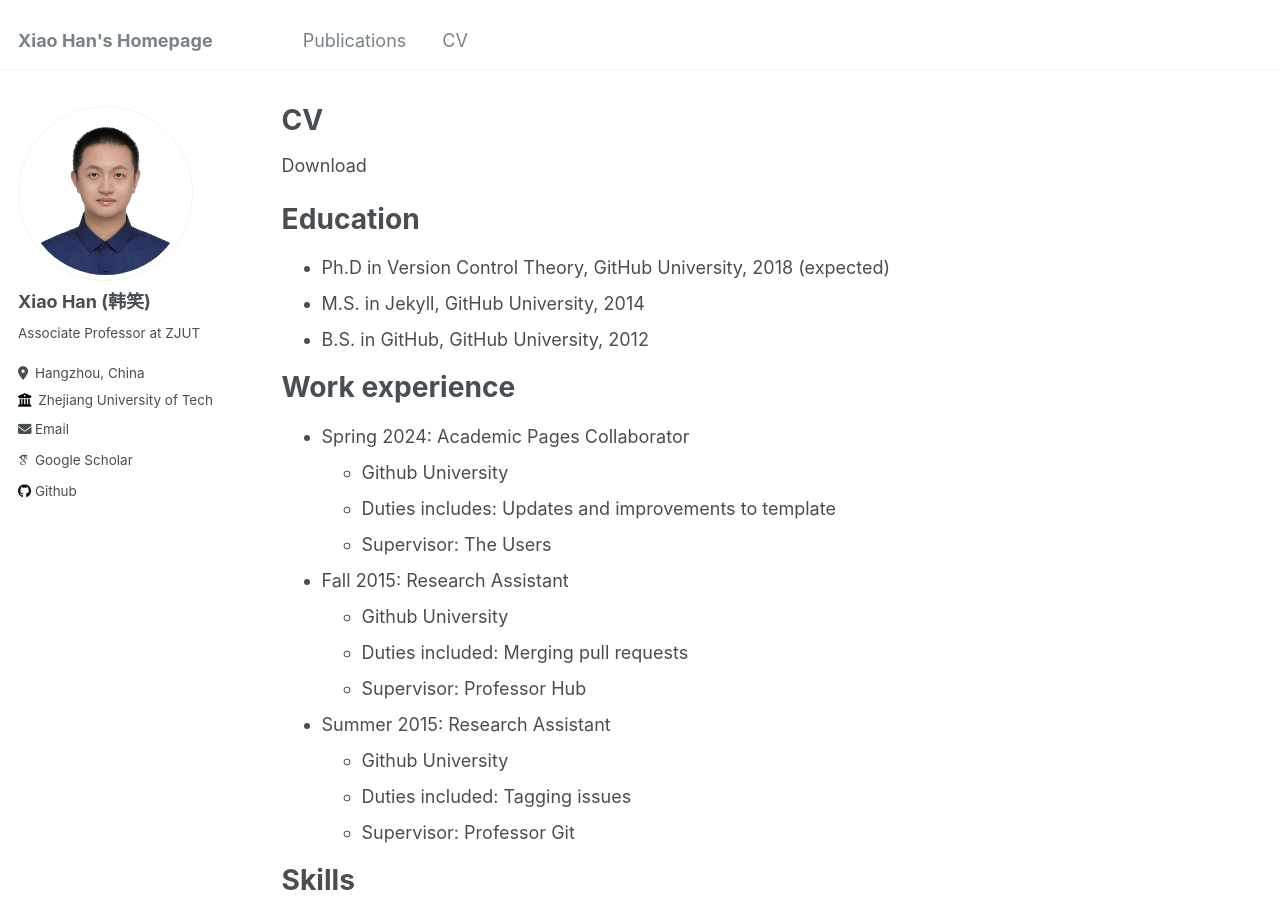
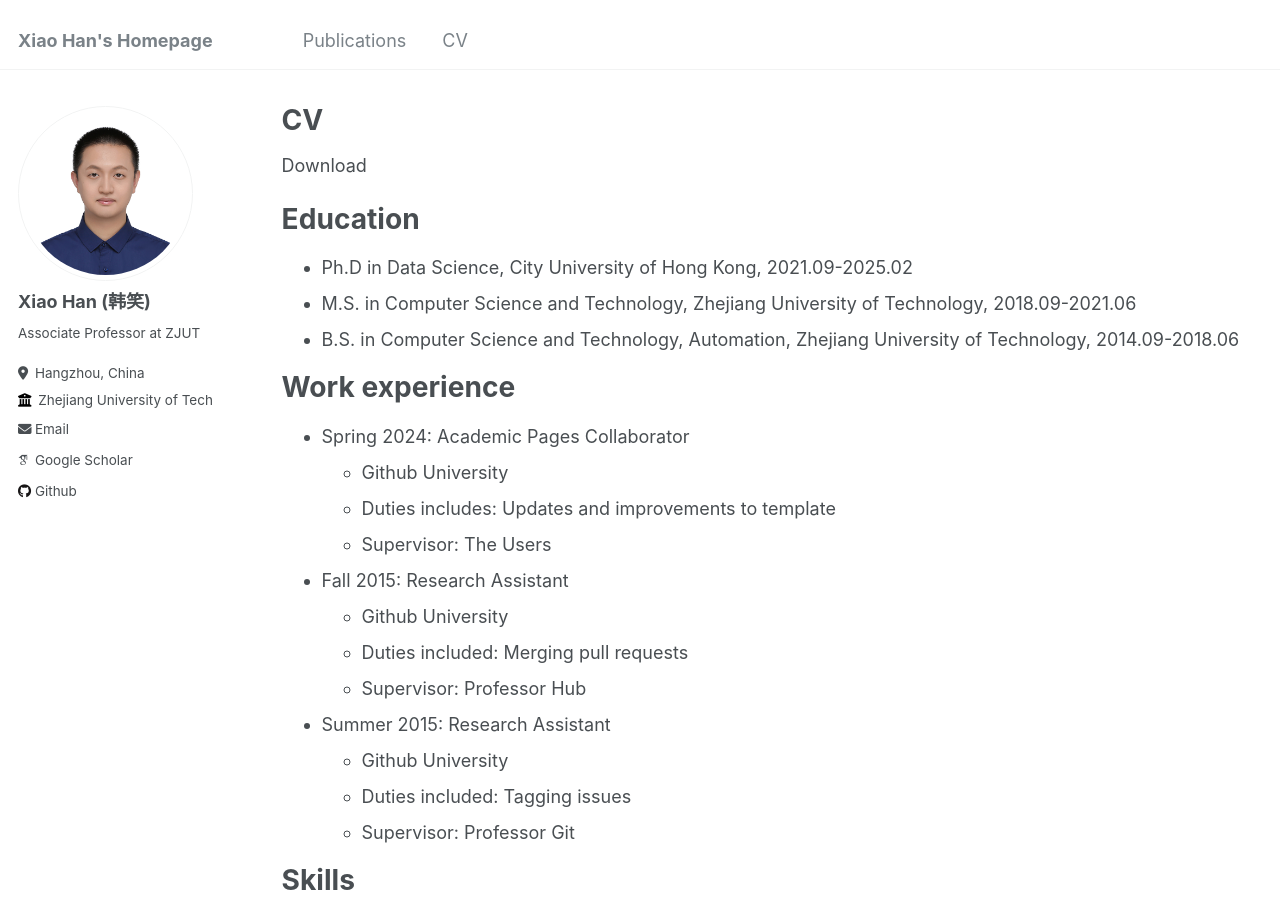
Before and after one commit to hahahenha/hahahenha.github.io, a Jekyll site: the page built from _pages/cv.md, in a window 1280 px wide and 900 px high. Built offline with Jekyll 4.4.1, drawn with Linux system fonts in a browser that asks for light colours; some web fonts are replaced.

Commit message:
Update cv.md

```diff
--- a/_pages/cv.md
+++ b/_pages/cv.md
@@ -34,9 +34,9 @@ redirect_to: "https://www.hahahenha.net/static/CV/CV_HX.pdf"
 
 Education
 ======
-* Ph.D in Version Control Theory, GitHub University, 2018 (expected)
-* M.S. in Jekyll, GitHub University, 2014
-* B.S. in GitHub, GitHub University, 2012
+* Ph.D in Data Science, City University of Hong Kong, 2021.09-2025.02
+* M.S. in Computer Science and Technology, Zhejiang University of Technology, 2018.09-2021.06
+* B.S. in Computer Science and Technology, Automation, Zhejiang University of Technology, 2014.09-2018.06
 
 Work experience
 ======
```
